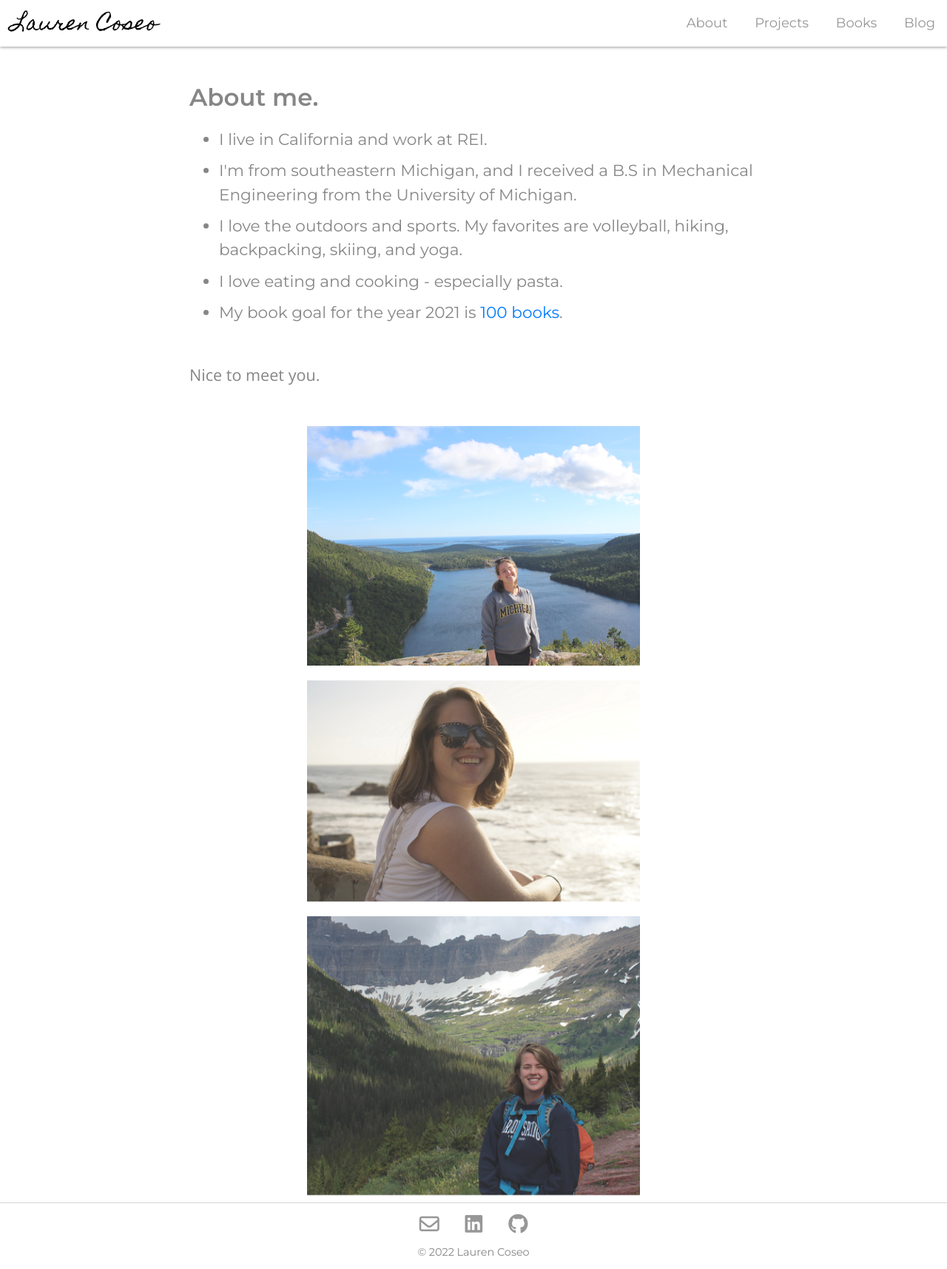
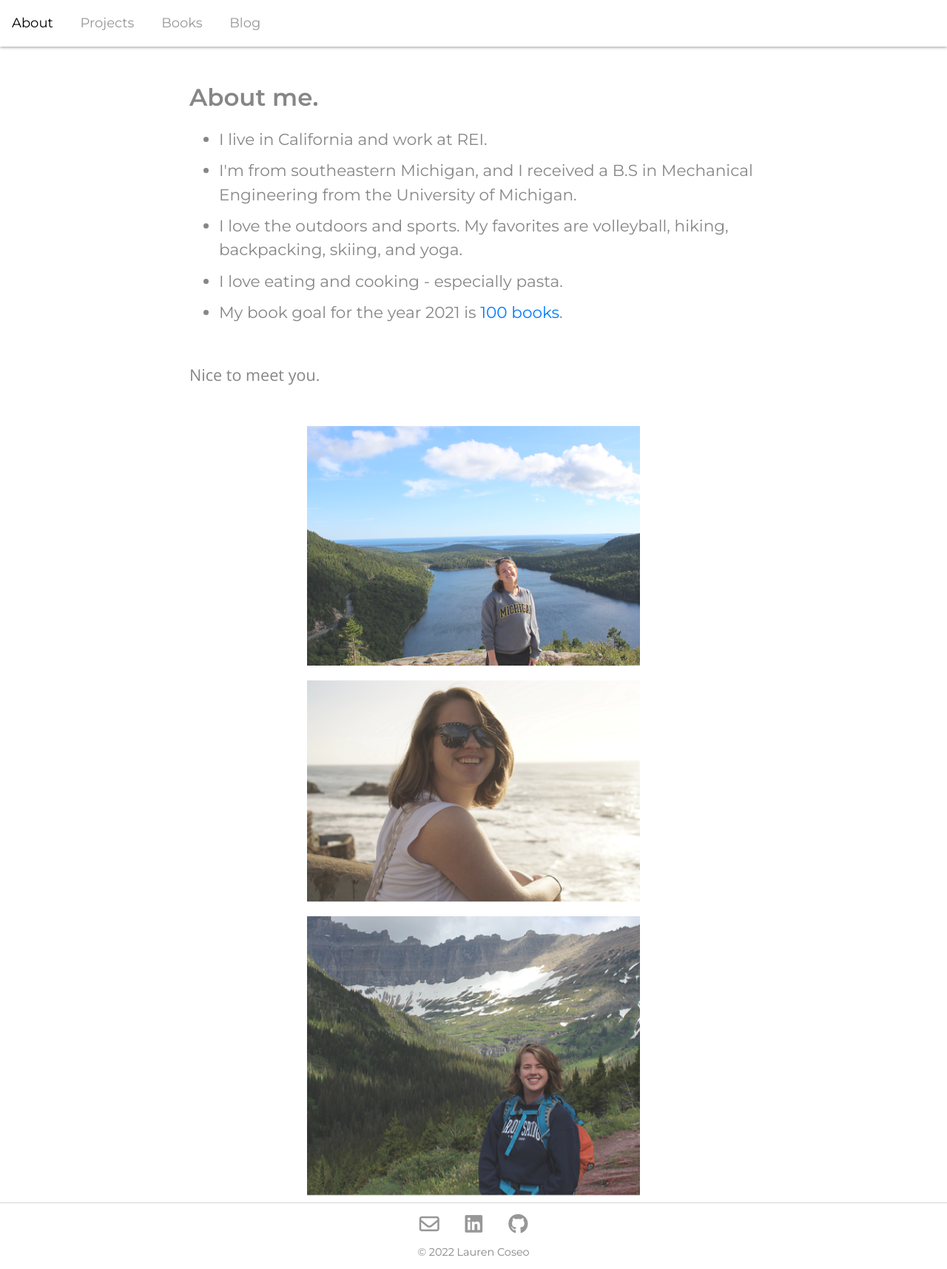
Before and after one commit to laurencoseo/laurencoseo.github.io, a Jekyll site: the page built from about/index.html, in a window 1280 px wide. Shown: the whole page at 74% size. Built offline with Jekyll 4.4.1, drawn with Linux system fonts in a browser that asks for light colours; nearby versions of some CDN libraries.

Commit message:
Update header and nav bar

```diff
--- a/_includes/header.html
+++ b/_includes/header.html
@@ -1,10 +1,6 @@
 <header class="header">
-            <div class="logo">
-                <a href="/">Lauren Coseo</a>
-            </div>
             <div class="topnav" id="myTopnav">
                 <a href="/about">About</a>
-                <!-- <a href="/life">Life</a> -->
                 <a href="/projects">Projects</a>
                 <a href="/books/2021">Books</a>
                 <a href="https://medium.com/@laurencoseo" target="_blank">Blog</a>
--- a/css/about.css
+++ b/css/about.css
@@ -40,6 +40,7 @@
 @media screen and (min-width: 420px) {
     .about li {
         font-size: 1.2em;
+    }
 }
 
 @media screen and (min-width: 1550px) {
--- a/css/main.css
+++ b/css/main.css
@@ -32,7 +32,7 @@ body {
 
 .topnav {
     overflow: hidden;
-    float: right;
+    float: left;
     line-height: 35px;
 }
 
```
